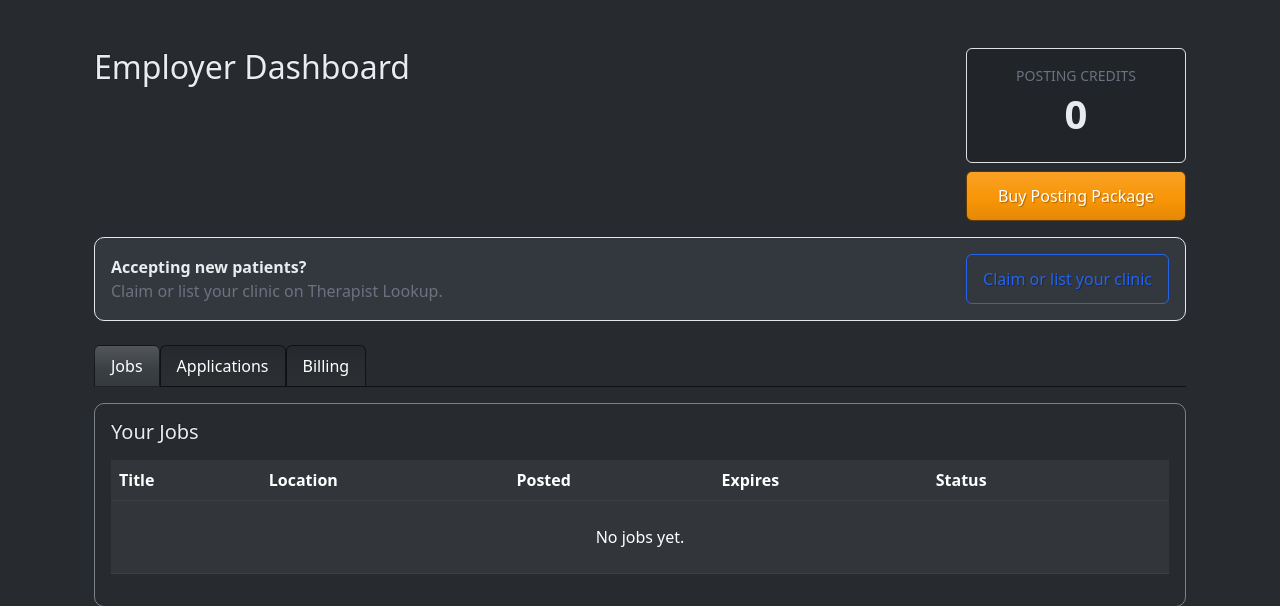
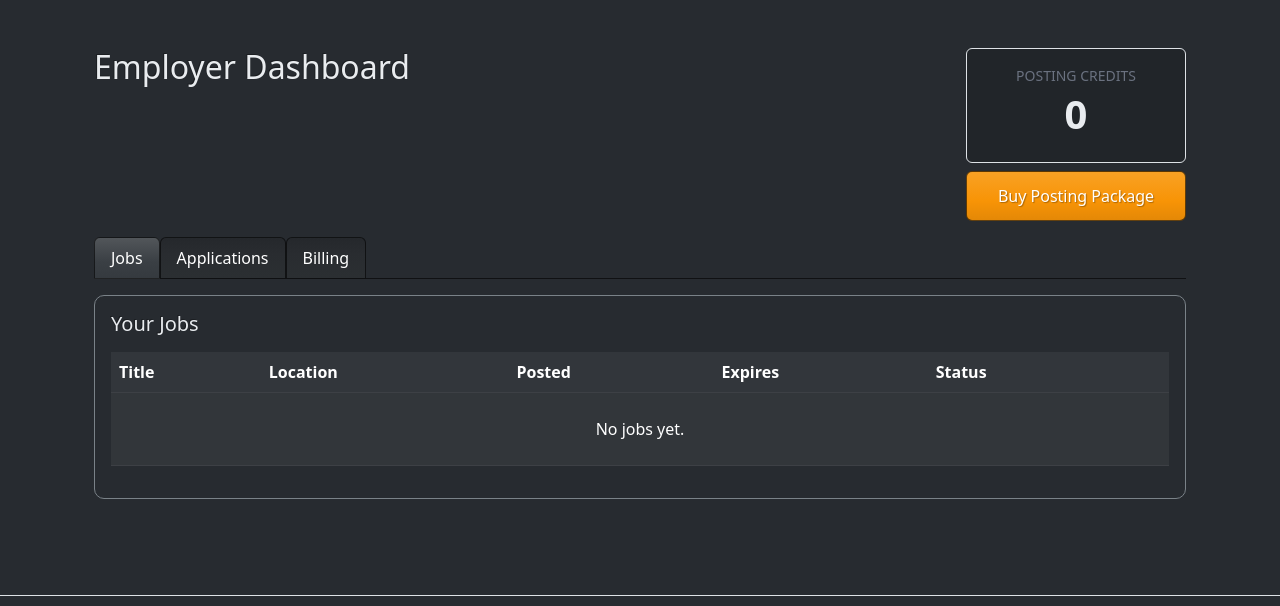
Before and after one commit to MichieMe315/pt-jobs, a Django app: template templates/board/employer_dashboard.html in a window 1280 px wide. Shown: the part 59-665 px from the top of the page. Run offline with Django 5.2, Linux system fonts and the light colour scheme; the template is opened without the code that fills it, so the values that code supplies are empty; parts of the project's set-up code (start-up, migrations or seed data) failed here and were passed over; some libraries are stand-ins or nearby versions.

Commit message:
Remove Therapist Lookup from employer dashboard

```diff
--- a/templates/board/employer_dashboard.html
+++ b/templates/board/employer_dashboard.html
@@ -35,18 +35,6 @@
           <a href="{% url 'package_list' %}" class="btn btn-warning w-100">Buy Posting Package</a>
         {% endif %}
       </div>
-    </div>
-  </div>
-
-  <div class="card mb-4">
-    <div class="card-body d-flex flex-column flex-md-row justify-content-between align-items-md-center gap-3">
-      <div>
-        <div class="fw-bold">Accepting new patients?</div>
-        <div class="text-muted">Claim or list your clinic on Therapist Lookup.</div>
-      </div>
-      <a href="https://www.therapistlookup.com/for-clinics/" class="btn btn-outline-primary" target="_blank" rel="noopener noreferrer">
-        Claim or list your clinic
-      </a>
     </div>
   </div>
 
```
